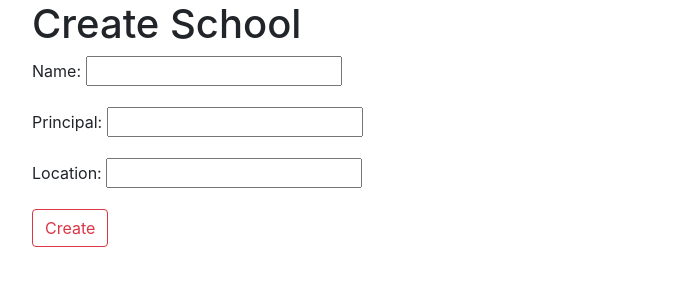
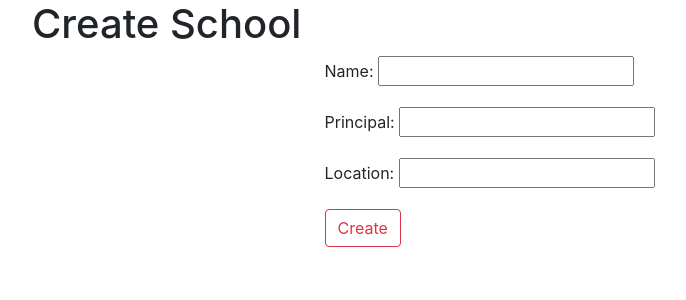
Before and after one commit to JaworskiAleksander/hello_world, a Django app: page /basic_app/create/ in a window 1280 px wide. Shown: the part 56-356 px from the top of the page, without its empty margins (53-739 px from the left). Run offline with Django 3.2, Linux system fonts and the light colour scheme; some libraries are stand-ins or nearby versions.

Commit message:
readjusted form positioning to center

```diff
--- a/hello_world_CBV/basic_app/templates/basic_app/school_form.html
+++ b/hello_world_CBV/basic_app/templates/basic_app/school_form.html
@@ -8,7 +8,12 @@
         Update School Information
     {% endif%}
 </h1>
+<div class="container">
+    <div class="row">
+        <div class="col-3">
 
+        </div>
+        <div class="col-6">
             <form method="post">
                 {% csrf_token %}
                 {{ form.as_p }}
@@ -17,6 +22,9 @@
                 class="btn btn-outline-danger">
 
             </form>
+        </div>
+    </div>
+</div>
 
 
 {% endblock %}
```
Lines whose indentation alone changed are shown as unchanged.
